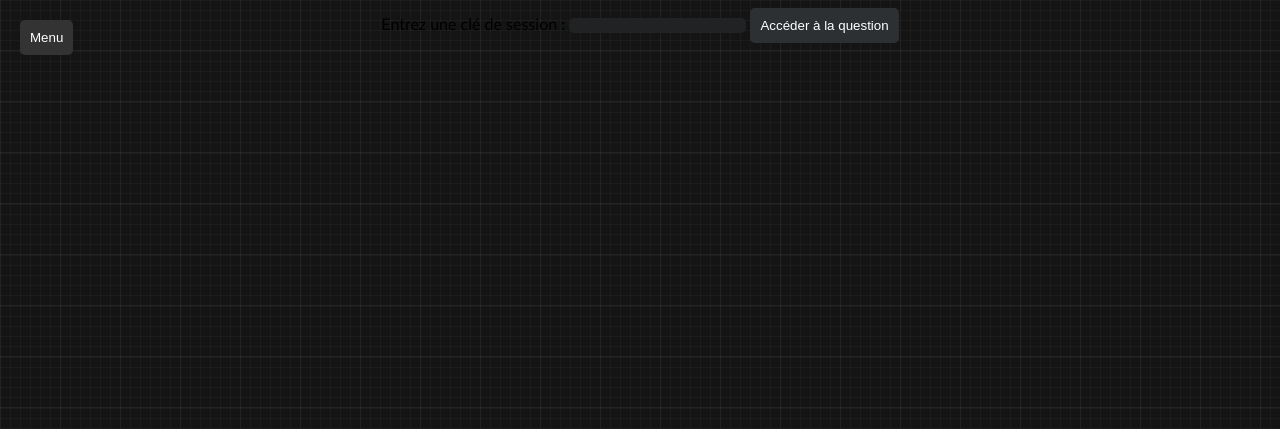
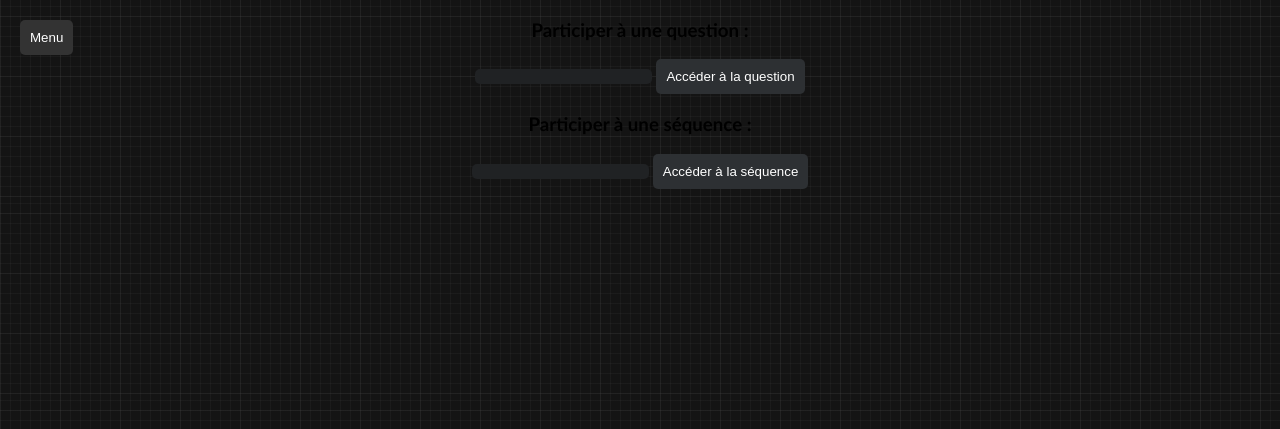
Before and after one commit to Siwooon/Wams, a Flask app: page /waitingRoom in a window 1280 px wide. Shown: the top 429 px of the page. Run offline with Flask 2, Linux system fonts and the light colour scheme; some libraries are stand-ins or nearby versions.

Commit message:
Ajout séquences

```diff
--- a/wams/templates/waitingRoom.html
+++ b/wams/templates/waitingRoom.html
@@ -4,7 +4,11 @@
 {% endblock %}
 
 {% block content %}
-Entrez une clé de session :
+<h3>Participer à une question :</h3>
 <input id = "roomKey">
 <button id="boutonRoomKey">Accéder à la question</button>
+
+<h3>Participer à une séquence :</h3>
+<input id="roomKeyS">
+<button id="RoomKeyS">Accéder à la séquence</button>
 {% endblock %}
```
